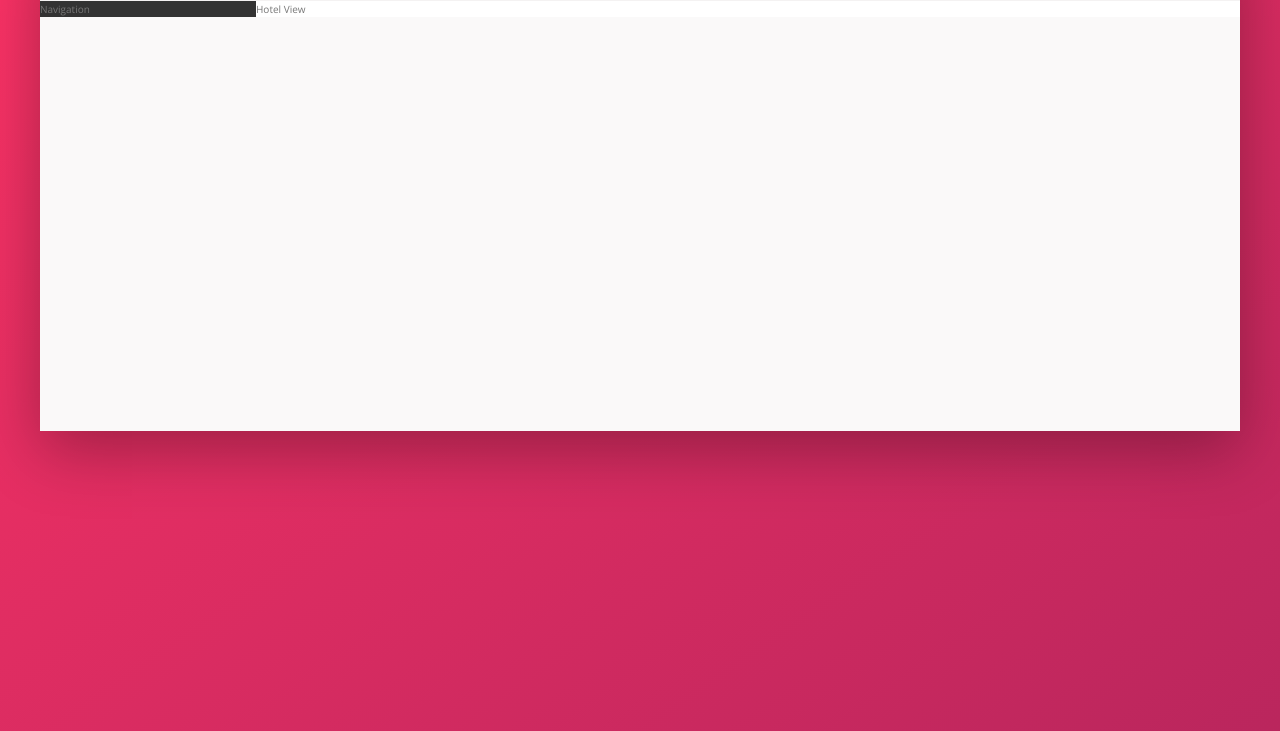
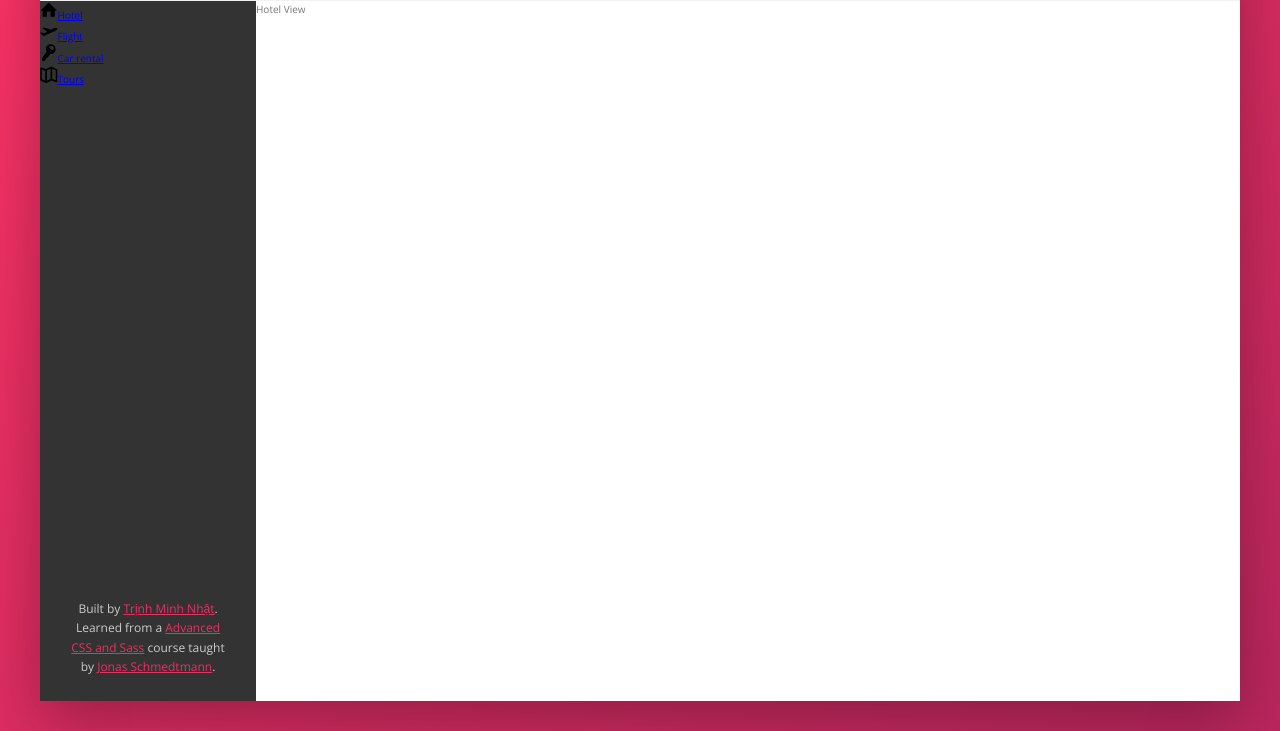
Before and after one commit to trinhminhnhat/html-css-trillo, a website: page index.html in a window 1280 px wide. Shown: the part 149-880 px from the top of the page. Drawn offline with nearby package versions, Linux system fonts and the light colour scheme.

Commit message:
style: side navigation

```diff
--- a/index.html
+++ b/index.html
@@ -16,7 +16,9 @@
 <body>
     <div class="container">
         <header class="header">
-            <img src="img/logo.png" alt="Logo" class="logo">
+            <a href="#">
+                <img src="img/logo.png" alt="Logo" class="logo">
+            </a>
 
             <form action="#" class="search">
                 <input type="text" class="search__input" placeholder="Search hotels">
@@ -48,7 +50,48 @@
         </header>
         <div class="content">
             <nav class="sidebar">
-                Navigation
+                <ul class="side-nav">
+                    <li class="side-nav__item">
+                        <a href="#" class="side-nav__link">
+                            <svg class="side-nav__icon">
+                                <use xlink:href="img/sprite.svg#icon-home"></use>
+                                <span>Hotel</span>
+                            </svg>
+                        </a>
+                    </li>
+                    <li class="side-nav__item">
+                        <a href="#" class="side-nav__link">
+                            <svg class="side-nav__icon">
+                                <use xlink:href="img/sprite.svg#icon-aircraft-take-off"></use>
+                                <span>Flight</span>
+                            </svg>
+                        </a>
+                    </li>
+                    <li class="side-nav__item">
+                        <a href="#" class="side-nav__link">
+                            <svg class="side-nav__icon">
+                                <use xlink:href="img/sprite.svg#icon-key"></use>
+                                <span>Car rental</span>
+                            </svg>
+                        </a>
+                    </li>
+                    <li class="side-nav__item">
+                        <a href="#" class="side-nav__link">
+                            <svg class="side-nav__icon">
+                                <use xlink:href="img/sprite.svg#icon-map"></use>
+                                <span>Tours</span>
+                            </svg>
+                        </a>
+                    </li>
+                </ul>
+
+                <div class="legal">
+                    Built by <a href="https://github.com/trinhminhnhat" target="_blank" class="legal__link">Trịnh Minh
+                        Nhật</a>.<br> Learned from a <a href="https://www.udemy.com/course/advanced-css-and-sass"
+                        target="_blank" class="legal__link">Advanced CSS and Sass</a> course taught by <a
+                        href="https://twitter.com/jonasschmedtman" target="_blank" class="legal__link">Jonas
+                        Schmedtmann</a>.
+                </div>
             </nav>
             <main class="hotel-view">
                 Hotel View
--- a/scss/_components.scss
+++ b/scss/_components.scss
@@ -111,3 +111,33 @@
         margin-right: 1rem;
     }
 }
+
+// side navigation
+.side-nav {
+    &__item {
+        list-style: none;
+    }
+
+    &__link {
+    }
+
+    &__icon {
+        width: 1.75rem;
+        height: 1.75rem;
+    }
+}
+
+.legal {
+    font-size: 1.2rem;
+    color: var(--color-grey-light-4);
+    text-align: center;
+    padding: 2.5rem;
+
+    &__link {
+        &,
+        &:visited,
+        &:active {
+            color: var(--color-primary);
+        }
+    }
+}
--- a/scss/_layout.scss
+++ b/scss/_layout.scss
@@ -25,9 +25,16 @@
 .sidebar {
     background-color: var(--color-grey-dark-1);
     flex: 0 0 18%;
+
+    display: flex;
+    flex-direction: column;
+    justify-content: space-between;
 }
 
 .hotel-view {
     background-color: #fff;
     flex: 1;
+
+    // test
+    height: 70rem;
 }
```
Also changed, not shown: css/style.css.
